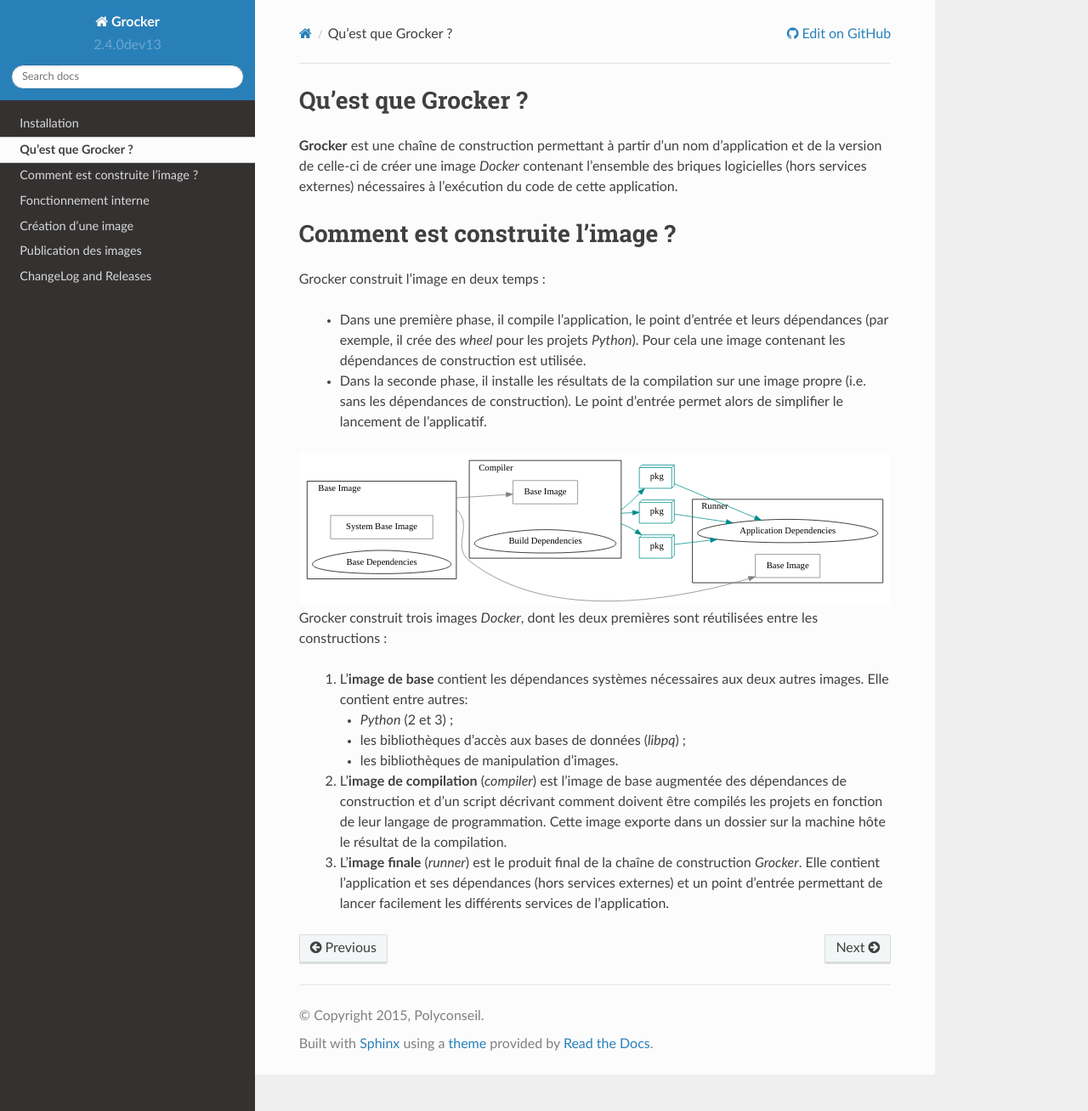
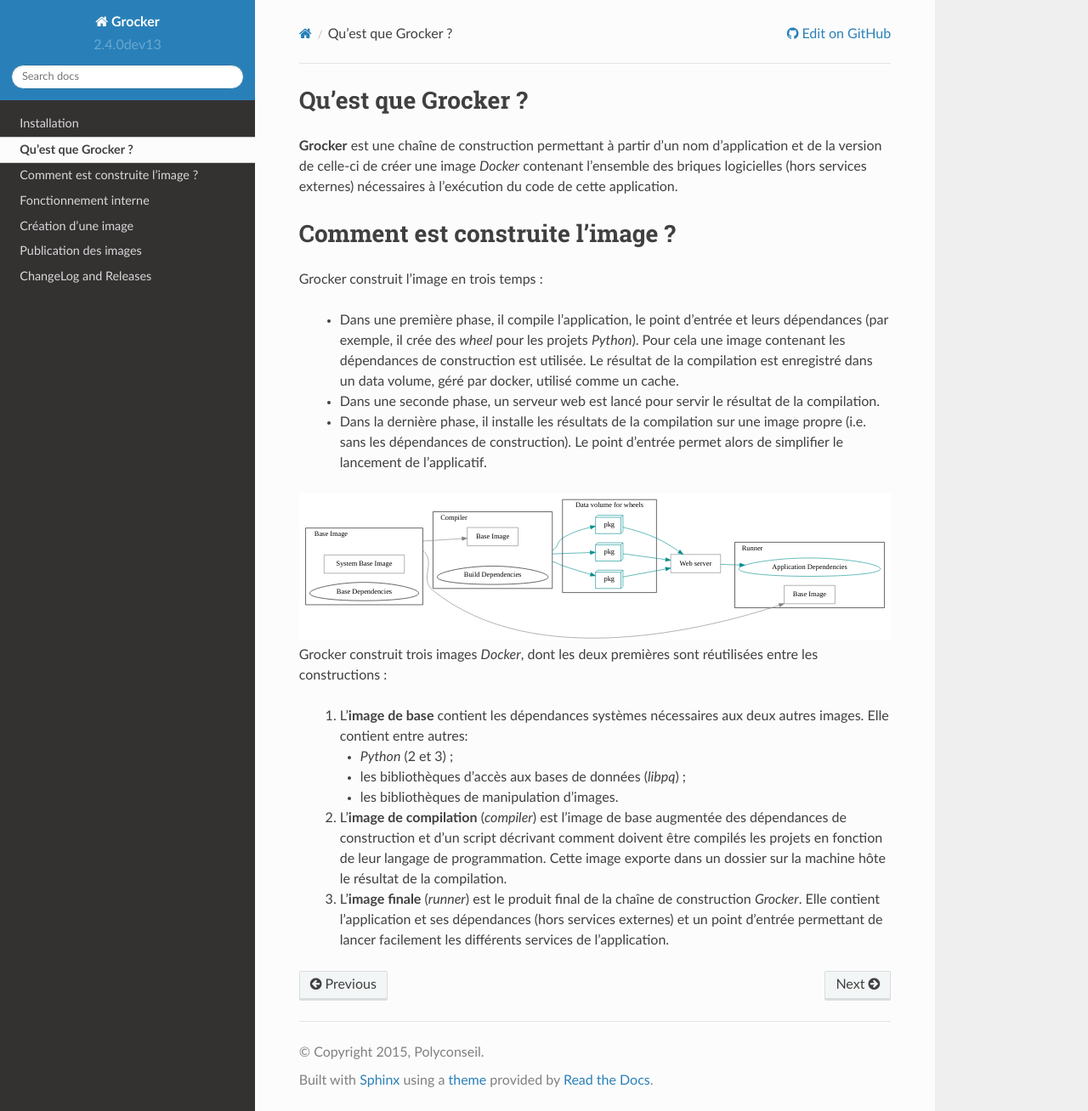
Before and after one commit to Polyconseil/grocker, a Sphinx documentation site: the page built from docs/concepts.rst, in a window 1280 px wide and 1308 px high. Shown: the whole window at 85% size. Built offline with Sphinx 7.4.7 and the Read the Docs theme 2.0.0, drawn with Linux system fonts in a browser that asks for light colours.

Commit message:
docs: Detail the data volume usage concepts

```diff
--- a/docs/concepts.rst
+++ b/docs/concepts.rst
@@ -8,12 +8,15 @@
 Comment est construite l'image ?
 ================================
 
-Grocker construit l'image en deux temps :
+Grocker construit l'image en trois temps :
 
  - Dans une première phase, il compile l'application, le point d'entrée et leurs dépendances (par exemple, il crée des
    *wheel* pour les projets *Python*). Pour cela une image contenant les dépendances de construction est utilisée.
+   Le résultat de la compilation est enregistré dans un data volume, géré par docker, utilisé comme un cache.
 
- - Dans la seconde phase, il installe les résultats de la compilation sur une image propre (i.e. sans les dépendances
+ - Dans une seconde phase, un serveur web est lancé pour servir le résultat de la compilation.
+
+ - Dans la dernière phase, il installe les résultats de la compilation sur une image propre (i.e. sans les dépendances
    de construction). Le point d'entrée permet alors de simplifier le lancement de l'applicatif.
 
 .. graphviz::
@@ -44,12 +47,21 @@
 
         }
 
-        subgraph PKG {
-            node [label=pkg, shape=box3d, color=darkcyan];
+        subgraph cluster_WHEEL_STORAGE {
+            label = "Data volume for wheels";
 
-            PKG_1
-            PKG_2
-            PKG_3
+            subgraph PKG {
+                node [label=pkg, shape=box3d, color=darkcyan];
+
+                PKG_1
+                PKG_2
+                PKG_3
+            }
+
+        }
+
+        subgraph WEB_SERVER {
+            WEB_SERVER [label="Web server", color=grey];
         }
 
         subgraph cluster_RUN {
@@ -61,7 +73,10 @@
 
         BASE -> {RUN_BASE, CMP_BASE} [ltail=cluster_BASE, color=grey];
         CMP -> {PKG_1, PKG_2, PKG_3} [ltail=cluster_CMP, color=darkcyan];
-        {PKG_1, PKG_2, PKG_3} -> RUN_RUNNER [color=darkcyan];
+        {PKG_1, PKG_2, PKG_3} -> WEB_SERVER [color="darkcyan"];
+        WEB_SERVER -> RUN_RUNNER [ltail=WEB_SERVER, color=darkcyan];
+
+        RUN_RUNNER [color=darkcyan];
 
     }
 
```
